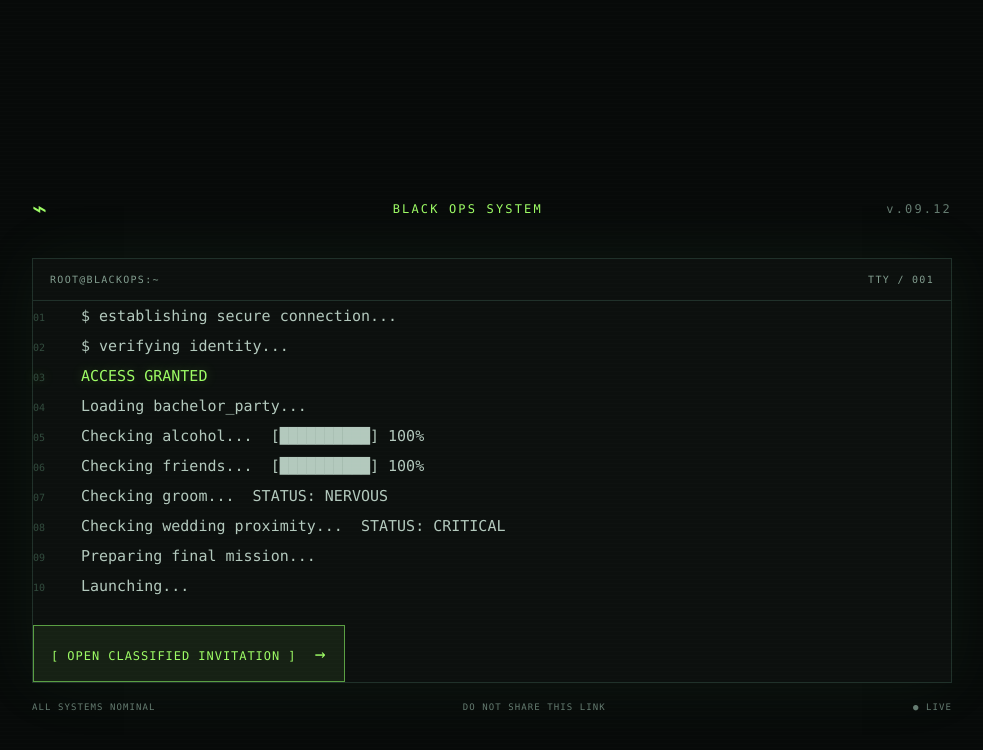
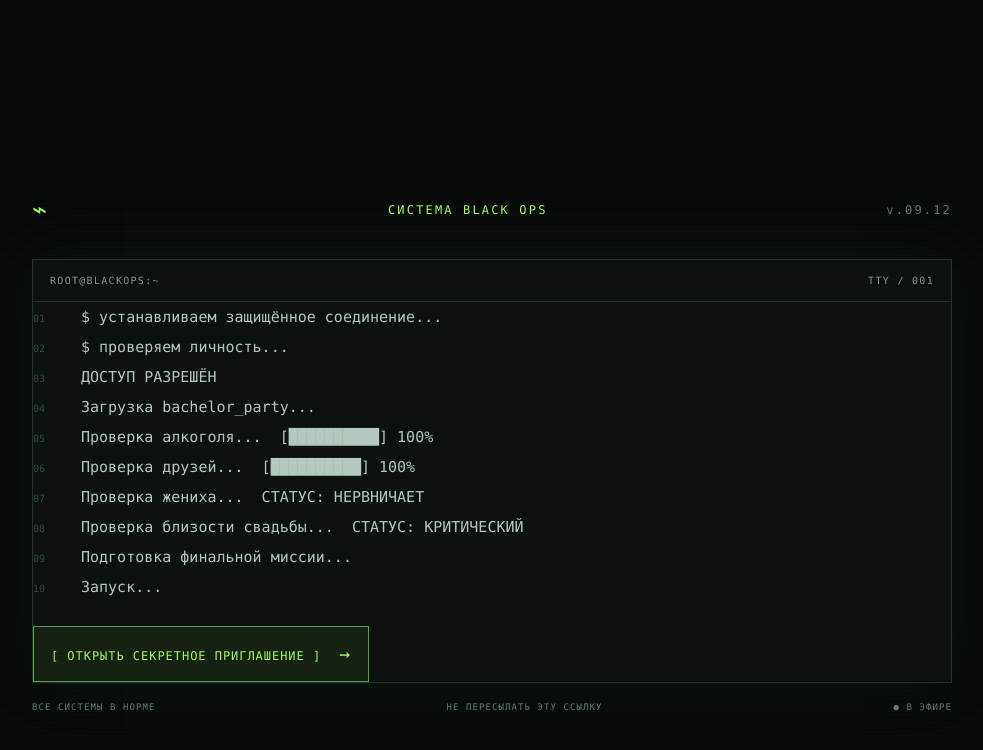
Before and after one commit to wheremeltwinds/bachelor-party, a Next.js app: page / in a window 1280 px wide. Shown: the top 750 px of the page, without its empty margins (148-1131 px from the left). Built offline with nearby package versions, Linux system fonts and the light colour scheme.

Commit message:
Translate terminal intro to Russian

```diff
--- a/app/components/TerminalIntro.tsx
+++ b/app/components/TerminalIntro.tsx
@@ -3,16 +3,16 @@
 import { useEffect, useState } from "react";
 
 const introLines = [
-  "$ establishing secure connection...",
-  "$ verifying identity...",
-  "ACCESS GRANTED",
-  "Loading bachelor_party...",
-  "Checking alcohol...  [██████████] 100%",
-  "Checking friends...  [██████████] 100%",
-  "Checking groom...  STATUS: NERVOUS",
-  "Checking wedding proximity...  STATUS: CRITICAL",
-  "Preparing final mission...",
-  "Launching...",
+  "$ устанавливаем защищённое соединение...",
+  "$ проверяем личность...",
+  "ДОСТУП РАЗРЕШЁН",
+  "Загрузка bachelor_party...",
+  "Проверка алкоголя...  [██████████] 100%",
+  "Проверка друзей...  [██████████] 100%",
+  "Проверка жениха...  СТАТУС: НЕРВНИЧАЕТ",
+  "Проверка близости свадьбы...  СТАТУС: КРИТИЧЕСКИЙ",
+  "Подготовка финальной миссии...",
+  "Запуск...",
 ];
 
 type Props = { isOpen: boolean; onOpen: () => void };
@@ -35,7 +35,7 @@ export function TerminalIntro({ isOpen, onOpen }: Props) {
     <section className={`intro-screen ${isOpen ? "intro-finished" : ""}`} aria-label="Загрузка секретной операции">
       <div className="intro-noise" />
       <div className="intro-inner">
-        <div className="intro-brand"><span className="brand-mark">⌁</span><span>BLACK OPS SYSTEM</span><span className="intro-version">v.09.12</span></div>
+        <div className="intro-brand"><span className="brand-mark">⌁</span><span>СИСТЕМА BLACK OPS</span><span className="intro-version">v.09.12</span></div>
         <div className="intro-terminal">
           <div className="terminal-topline"><span>ROOT@BLACKOPS:~</span><span>TTY / 001</span></div>
           <div className="intro-lines" aria-live="polite">
@@ -43,11 +43,11 @@ export function TerminalIntro({ isOpen, onOpen }: Props) {
             {typing && <span className="cursor" aria-hidden="true">▋</span>}
           </div>
           <div className="intro-actions">
-            {visibleCount >= introLines.length && <button className="primary-button" onClick={onOpen}>[ OPEN CLASSIFIED INVITATION ] <span>→</span></button>}
-            {!introFinished && <button className="text-button" onClick={skip}>SKIP INTRO <span>↗</span></button>}
+            {visibleCount >= introLines.length && <button className="primary-button" onClick={onOpen}>[ ОТКРЫТЬ СЕКРЕТНОЕ ПРИГЛАШЕНИЕ ] <span>→</span></button>}
+            {!introFinished && <button className="text-button" onClick={skip}>ПРОПУСТИТЬ ВВОД <span>↗</span></button>}
           </div>
         </div>
-        <div className="intro-foot"><span>ALL SYSTEMS NOMINAL</span><span>DO NOT SHARE THIS LINK</span><span>● LIVE</span></div>
+        <div className="intro-foot"><span>ВСЕ СИСТЕМЫ В НОРМЕ</span><span>НЕ ПЕРЕСЫЛАТЬ ЭТУ ССЫЛКУ</span><span>● В ЭФИРЕ</span></div>
       </div>
     </section>
   );
--- a/app/globals.css
+++ b/app/globals.css
@@ -27,7 +27,7 @@ button { cursor: pointer; }
 .cursor { color: var(--green); animation: blink 1s steps(2) infinite; }
 .intro-actions { display: flex; flex-wrap: wrap; align-items: center; gap: 24px; margin-top: 24px; }
 .primary-button, .secondary-button, .calendar-button, .accept-button, .sound-button, .text-button, .scroll-cta, .restart-button { border: 0; background: none; color: var(--green); }
-.primary-button { padding: 14px 17px; border: 1px solid var(--green-dim); background: rgba(157,252,101,.07); font-size: 12px; letter-spacing: .08em; transition: .2s ease; }
+.primary-button { max-width: 100%; padding: 14px 17px; border: 1px solid var(--green-dim); background: rgba(157,252,101,.07); font-size: 12px; letter-spacing: .08em; line-height: 1.4; overflow-wrap: anywhere; transition: .2s ease; }
 .primary-button:hover, .accept-button:hover { background: var(--green); color: #0a110b; box-shadow: 0 0 24px rgba(157,252,101,.25); }
 .primary-button span, .accept-button span { padding-left: 10px; font-size: 18px; }
 .text-button, .scroll-cta, .restart-button { padding: 5px 0; color: #90a79a; font-size: 10px; letter-spacing: .12em; }
```
